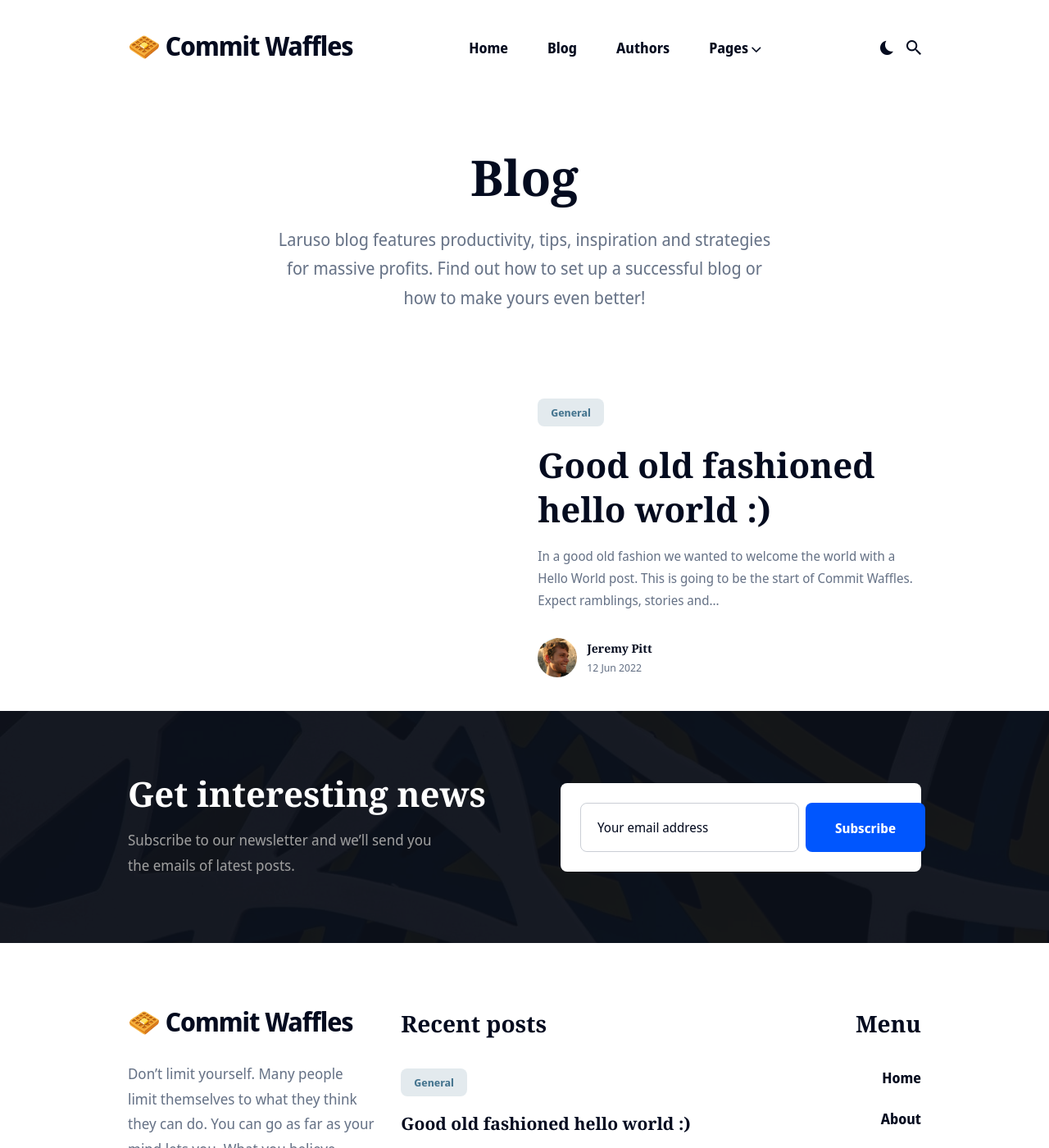
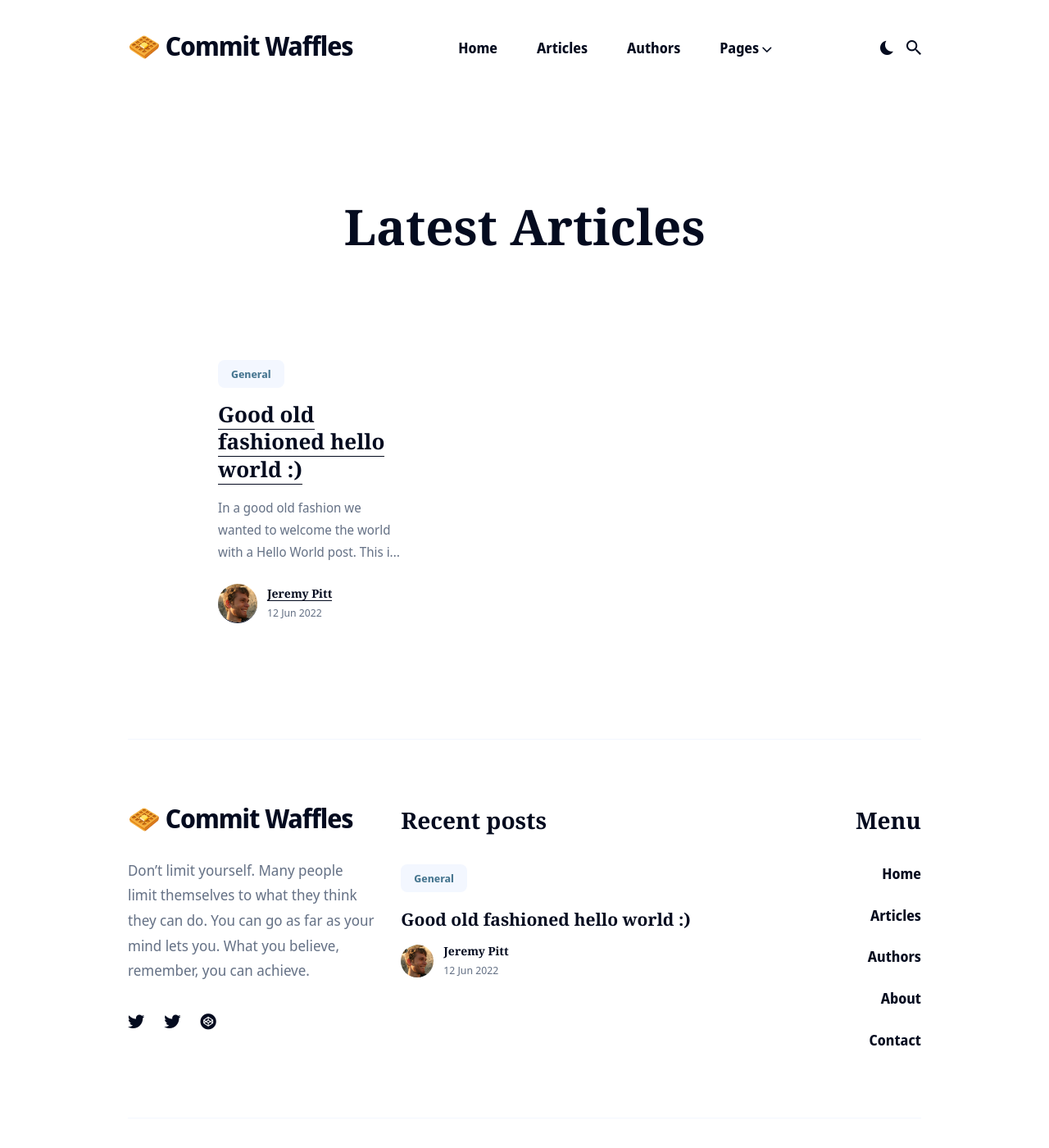
Before and after one commit to CommitWaffles/commitwaffles.github.io, a Jekyll site: the page built from articles/index.html, in a window 1280 px wide and 1400 px high. Shown: the whole window at 82% size. Built offline with Jekyll 4.4.1, drawn with Linux system fonts in a browser that asks for light colours; nearby versions of some CDN libraries; the list of posts is cut into pages by our own code.

Commit message:
Cleanup sections, temporarily disabling some for now. Renamed blog section articles throughout.

```diff
--- a/_config.yml
+++ b/_config.yml
@@ -13,7 +13,7 @@
   - jekyll-sitemap
 
 paginate: 7
-paginate_path: "/blog/page/:num"
+paginate_path: "/articles/page/:num"
 
 
 #-------------------------------
@@ -24,7 +24,7 @@
     permalink: /:name
   posts:
     output: true
-    permalink: /blog/:slug
+    permalink: /articles/:slug
   authors:
     output: true
     permalink: /:name
--- a/_includes/pagination.html
+++ b/_includes/pagination.html
@@ -7,9 +7,9 @@
         <div class="pagination__list">
           {% if paginator.previous_page %}
             {% if paginator.previous_page == 1 %}
-              <a class="previous-link" href="/blog/">&laquo;</a>
+              <a class="previous-link" href="/articles/">&laquo;</a>
             {% else %}
-              <a class="previous-link" href="/blog/page/{{ paginator.previous_page }}/">&laquo;</a>
+              <a class="previous-link" href="/articles/page/{{ paginator.previous_page }}/">&laquo;</a>
             {% endif %}
 
           {% else %}
@@ -20,20 +20,20 @@
             {% if paginator.page == 1 %}
               <span class="active-link">1</span>
             {% else %}
-              <a class="back-link" href="/blog/">1</a>
+              <a class="back-link" href="/articles/">1</a>
             {% endif %}
             {% for count in (2..paginator.total_pages) %}
 
             {% if count == paginator.page %}
               <span class="active-link">{{ count }}</span>
               {% else %}
-                <a class="count-number" href="/blog/page/{{ count }}/">{{ count }}</a>
+                <a class="count-number" href="/articles/page/{{ count }}/">{{ count }}</a>
               {% endif %}
             {% endfor %}
           </div>
 
           {% if paginator.next_page %}
-            <a class="next-link" href="{{ site.baseurl }}/blog/page/{{ paginator.next_page }}/">&raquo;</a>
+            <a class="next-link" href="{{ site.baseurl }}/articles/page/{{ paginator.next_page }}/">&raquo;</a>
           {% else %}
             <span class="disabled">&raquo;</span>
           {% endif %}
--- a/_includes/section-blog.html
+++ b/_includes/section-blog.html
@@ -10,7 +10,7 @@
         <div class="section__info">
           <div class="section__head">
             <h2 class="section__title">{{ site.data.settings.blog__settings.blog__title }}</h2>
-            <a class="section__link" href="{{ '/blog' | relative_url }}">See all posts<i class="ion ion-md-arrow-forward"></i></a>
+            <a class="section__link" href="{{ '/articles' | relative_url }}">See all posts<i class="ion ion-md-arrow-forward"></i></a>
           </div>
           {% if site.data.settings.blog__settings.blog__description %}
             <p class="section__description">{{ site.data.settings.blog__settings.blog__description }}</p>
--- a/blog/index.html
+++ b/articles/index.html
@@ -1,7 +1,9 @@
 ---
 layout: default
-title: Blog
-description: Laruso blog features productivity, tips, inspiration and strategies for massive profits. Find out how to set up a successful blog or how to make yours even better!
+title: Articles
+description:
+
+Laruso blog features productivity, tips, inspiration and strategies for massive profits. Find out how to set up a successful blog or how to make yours even better!
 ---
 
 <!-- begin hero -->
```
Also changed, not shown: _authors/martin.md (+1 -1 lines), _data/settings.yml (+17 -14 lines).
